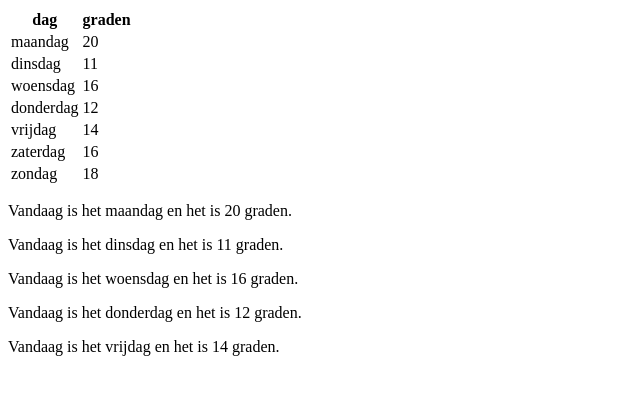
After one commit to BramG08/M3Prog, a PHP site: page /07/array_assoc.php in a window 1280 px wide. The commit adds this page. Shown: the top 395 px of the page, without its empty margins (0-640 px from the left). Run offline with PHP 8.4, Linux system fonts and the light colour scheme.

Commit message:
finished

```diff
--- /dev/null
+++ b/public/07/array_assoc.php
@@ -0,0 +1,51 @@
+<?php
+$weer = [
+    "maandag" => 20,
+    "dinsdag" => 11,
+    "woensdag"=> 16,
+    "donderdag"=> 12,
+    "vrijdag"=> 14,
+    "zaterdag"=> 16,
+    "zondag"=> 18
+];
+
+
+?>
+
+<!DOCTYPE html>
+<html lang="en">
+<head>
+    <meta charset="UTF-8">
+    <meta name="viewport" content="width=device-width, initial-scale=1.0">
+    <title>Document</title>
+</head>
+<body>
+    <table>
+        <tr>
+            <th>dag</th>
+            <th>graden</th>
+        </tr>
+        <?php foreach($weer as $key => $value){ ?>
+            <tr>
+                <td><?php echo $key; ?></td>
+                <td><?php echo $value; ?></td>
+            </tr>
+        <?php } ?>
+    </table>
+    <? $vandaag = "maandag" ?>
+    <p>Vandaag is het <?php echo $vandaag;?> en het is <?php echo $weer["maandag"];?> graden.</p>
+
+    <? $vandaag = "dinsdag" ?>
+    <p>Vandaag is het <?php echo $vandaag; ?> en het is <?php echo $weer["dinsdag"]; ?> graden.</p>
+
+
+    <? $vandaag = "woensdag" ?>
+    <p>Vandaag is het <?php echo $vandaag; ?> en het is <?php echo $weer["woensdag"];?> graden.</p>
+
+    <? $vandaag = "donderdag" ?>
+    <p>Vandaag is het <?php echo $vandaag; ?> en het is <?php echo $weer["donderdag"]; ?> graden.</p>
+
+    <? $vandaag = "vrijdag" ?>
+    <p>Vandaag is het <?php echo $vandaag; ?> en het is <?php echo $weer["vrijdag"]; ?> graden.</p>
+</body>
+</html>
--- a/public/07/personen.php
+++ b/public/07/personen.php
@@ -6,7 +6,7 @@ echo "<table>";
 echo "<th>key</th><th>value</th>";
 foreach($persoon as $key => $value)
 {
-    echo "<tr><td>$key</td><td>$value</td></tr>";
+    echo "<tr><td>$key<td><td>$value<td><tr>";
 };
 
 echo "</table>";
```
